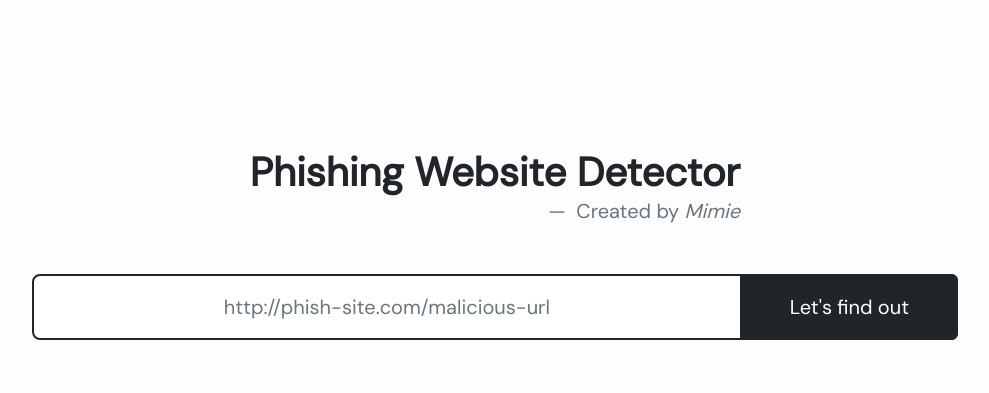
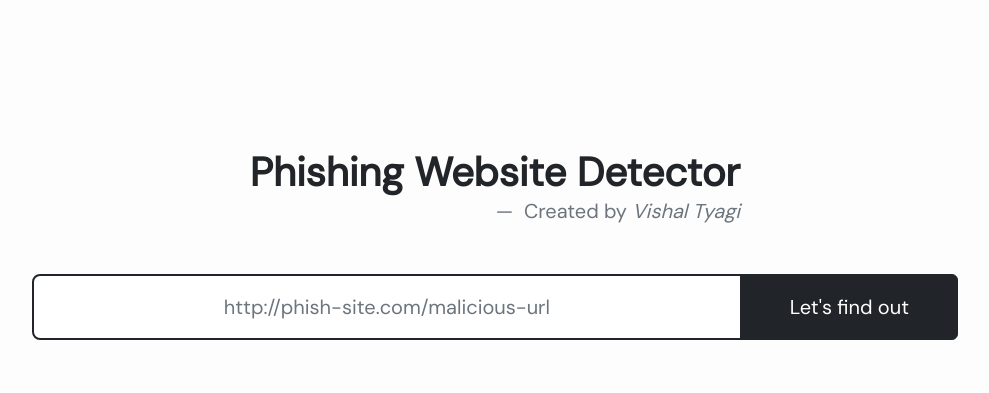
Before and after one commit to vishalxtyagi/python-phishing-detector-using-ml, a Flask app: page / in a window 1280 px wide. Shown: the top 393 px of the page, without its empty margins (145-1134 px from the left). Run offline with Flask 2, Linux system fonts and the light colour scheme; data that the repository does not hold is empty; parts of the project's set-up code (start-up, migrations or seed data) failed here and were passed over; some libraries are stand-ins or nearby versions.

Commit message:
fix author name

```diff
--- a/templates/index.html
+++ b/templates/index.html
@@ -1,5 +1,5 @@
 {% extends 'base.html' %}
-{% block title %}Phising Detector by Mimie{% endblock %}
+{% block title %}Phising Detector{% endblock %}
 
 {% block content %}
 <section class="container">
@@ -11,7 +11,7 @@
             <h1 class="fw-bold">Phishing Website Detector</h1>
           </blockquote>
           <figcaption class="blockquote-footer text-end fs-5">
-            Created by <cite title="Mimie">Mimie</cite>
+            Created by <cite title="Vishal Tyagi">Vishal Tyagi</cite>
           </figcaption>
         </figure>
       </div>
```
Also changed, not shown: 2 other files.
